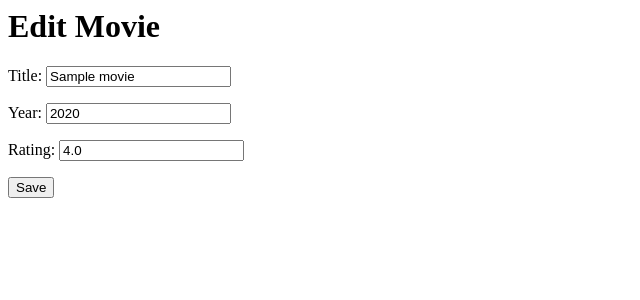
After one commit to yoncho2001/MyMovieList, a Django app: page /1/1/edit/ in a window 1280 px wide. The commit adds this page. Shown: the top 300 px of the page, without its empty margins (0-640 px from the left). Run offline with Django 4.2, Linux system fonts and the light colour scheme; tables that the repository leaves empty hold one stand-in row (values such as "Sample post").

Commit message:
add feature for editing a movie

```diff
--- /dev/null
+++ b/movie_list/gui/templates/edit_movie.html
@@ -0,0 +1,8 @@
+{% block content %}
+  <h1>Edit Movie</h1>
+  <form method="post">
+    {% csrf_token %}
+    {{ form.as_p }}
+    <button type="submit">Save</button>
+  </form>
+{% endblock %}
--- a/movie_list/gui/templates/movie_list_detail.html
+++ b/movie_list/gui/templates/movie_list_detail.html
@@ -9,4 +9,5 @@
     <p>Year: {{ movie.year }}</p>
     <p>Rating: {{ movie.rating }}</p>
     <a href="{% url 'delete_movie' movie_list.pk movie.pk %}">Delete</a>
+    <a href="{% url 'edit_movie' pk=movie_list.pk movie_pk=movie.pk %}">Edit</a>
 {% endfor %}
--- a/movie_list/gui/urls.py
+++ b/movie_list/gui/urls.py
@@ -10,4 +10,5 @@ urlpatterns = [
     path('<int:pk>/delete/<int:movie_pk>/',
          views.delete_movie, name='delete_movie'),
     path('<int:pk>/delete/', views.delete_movie_list, name='delete_movie_list'),
+    path('<int:pk>/<int:movie_pk>/edit/', views.edit_movie, name='edit_movie'),
 ]
--- a/movie_list/gui/views.py
+++ b/movie_list/gui/views.py
@@ -52,3 +52,17 @@ def delete_movie_list(request, pk):
         movie_list.delete()
         return redirect('movie_list')
     return render(request, 'delete_movie_list.html', {'movie_list': movie_list})
+
+def edit_movie(request, pk, movie_pk):
+    movie_list = get_object_or_404(MovieList, pk=pk)
+    movie = get_object_or_404(Movie, pk=movie_pk)
+
+    if request.method == 'POST':
+        form = MovieForm(request.POST, instance=movie)
+        if form.is_valid():
+            form.save()
+            return redirect('movie_list_detail', pk=pk)
+    else:
+        form = MovieForm(instance=movie)
+
+    return render(request, 'edit_movie.html', {'form': form})
```
